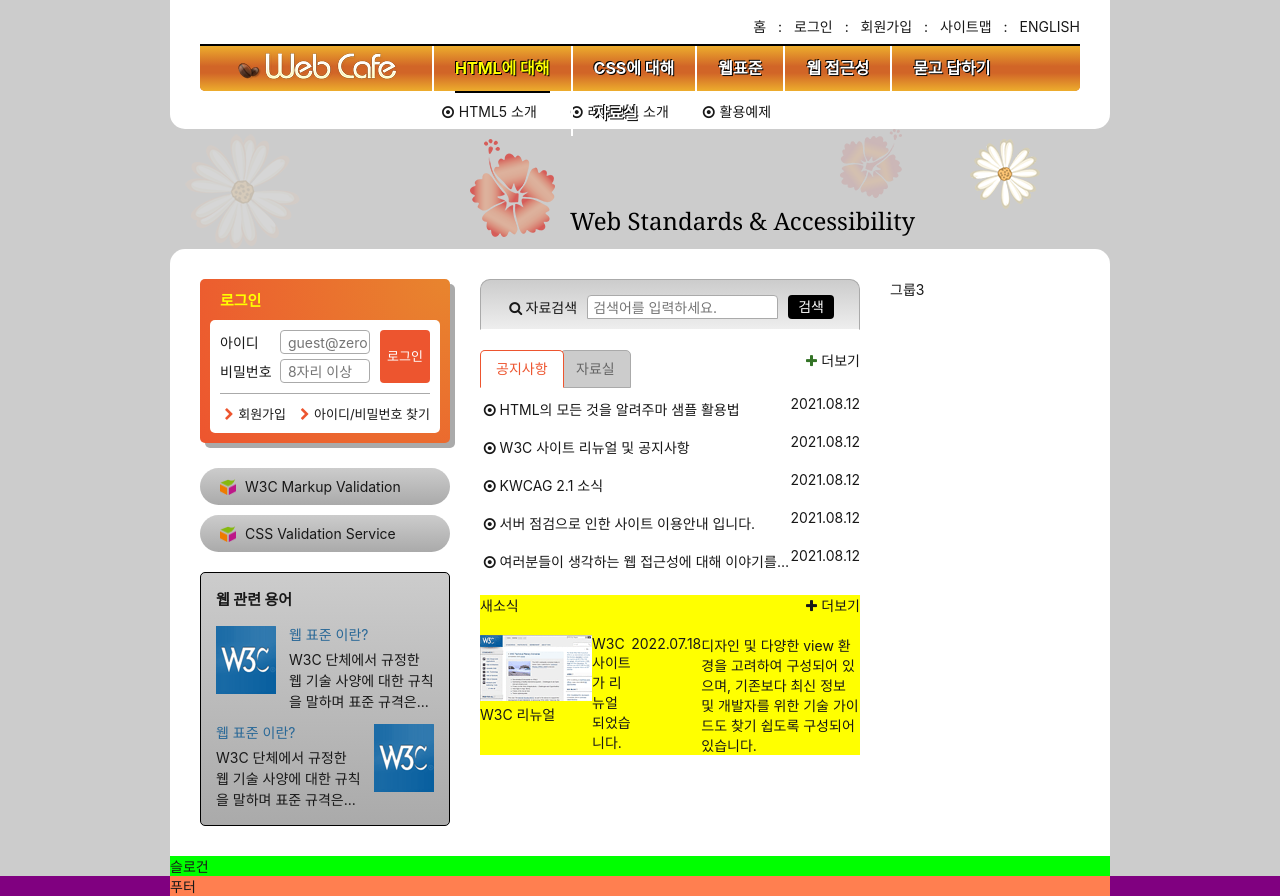
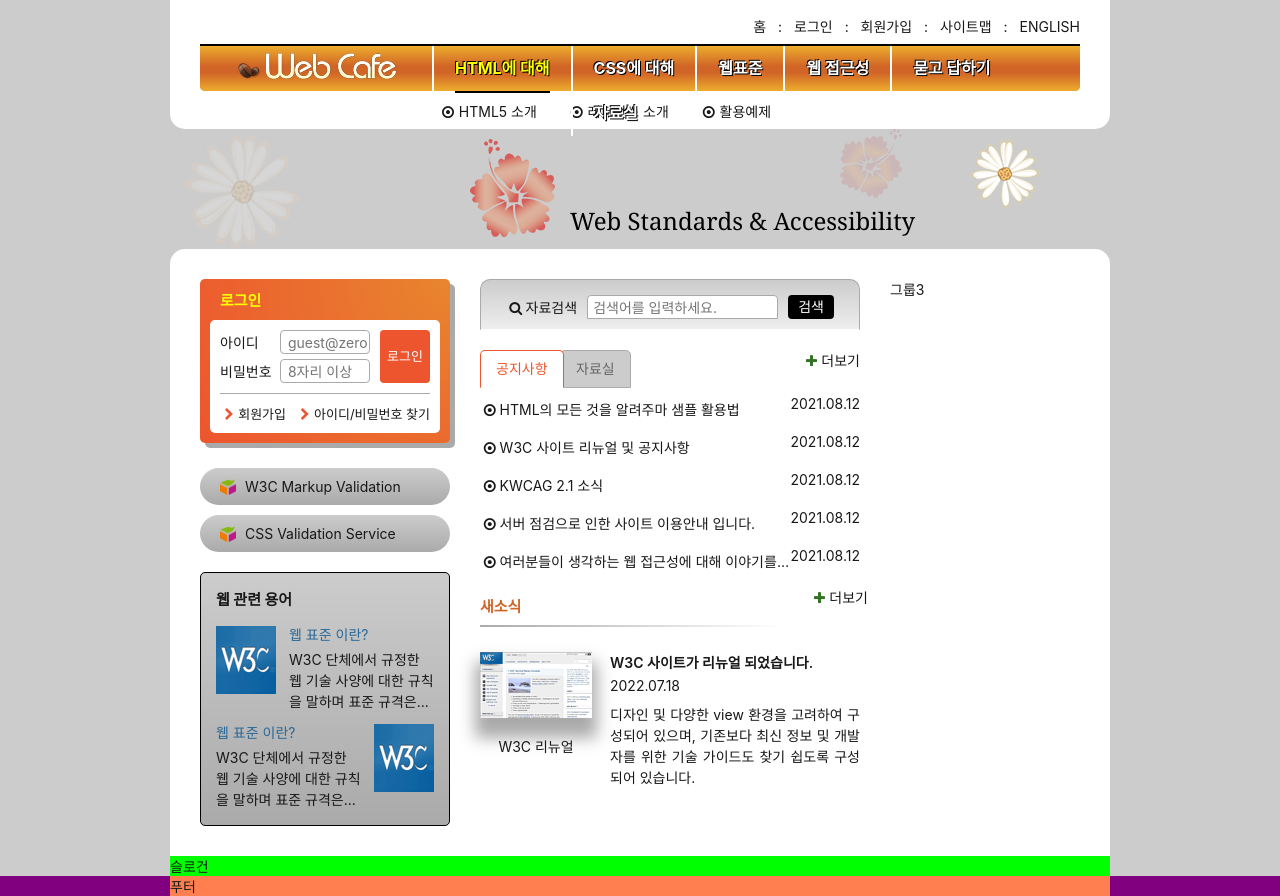
Before and after one commit to SleeplessN/zeroConnecTo, a website: page HTML5/index.html in a window 1280 px wide. Drawn offline with Linux system fonts and the light colour scheme; a web font is replaced by a local one.

Commit message:
새소식 디자인 완성

```diff
--- a/HTML5/css/index.css
+++ b/HTML5/css/index.css
@@ -490,8 +490,8 @@ body {
   right: -8px;
   padding: 8px;
 }
-
-.board-more::before {
+/* 공지사항, 자료실, 새소식, 인기사이트 더보기 링크 웹폰트 금지 색상 일괄 적용*/
+.more::before {
   color: hsla(110, 50%, 30%, 1);
 }
 
@@ -501,38 +501,60 @@ body {
 
 /* 새소식 */
 .news {
-  background: yellow;
+  margin-top: 20px;
   position: relative;
-  margin-top: 20px;
+}
+.news::before {
+  content: "";
+  position: absolute;
+  top: 30px;
+  left: 0;
+  width: 80%;
+  height: 2px;
+  background: #aaa linear-gradient(to right, #aaa, #fff);
+}
+.news-title {
+  color: #d16527;
+  font-weight: 700;
+  font-size: 1.5rem;
+}
+.news-link {
+  display: block;
+  border-top: 1px solid transparent;
 }
 .news-item {
-  display: flex;
-  padding-top: 40px;
+  margin-top: 35px;
+  padding-left: 130px;
+  position: relative;
+  min-height: 115px;
 }
-.news h2 {
+.news-item-title {
+  font-weight: 600;
+  margin-bottom: 5px;
+}
+.news-item-brief {
+  line-height: 1.5;
+  margin-top: 10px;
+  text-align: justify;
+}
+.news-item-thumbnail {
   position: absolute;
   top: 0;
   left: 0;
+  text-align: center;
 }
-.news-item h3,
-.news-item time,
-.news-item p {
-  order: 2;
+.news-item-thumbnail img {
+  box-shadow: 0 15px 15px 5px #aaa;
 }
-.news-item::before {
-  content: "";
-  display: block;
-  height: 2px;
-  background: black;
-}
-.news-item figure {
-  order: 1;
+.news-item-thumbnail figcaption {
+  margin: 15px;
 }
 .news-more {
   position: absolute;
-  right: 0;
-  top: 0;
+  top: -8px;
+  right: -8px;
 }
+
 /* 슬로건 */
 .slogan {
   background: lime;
```
